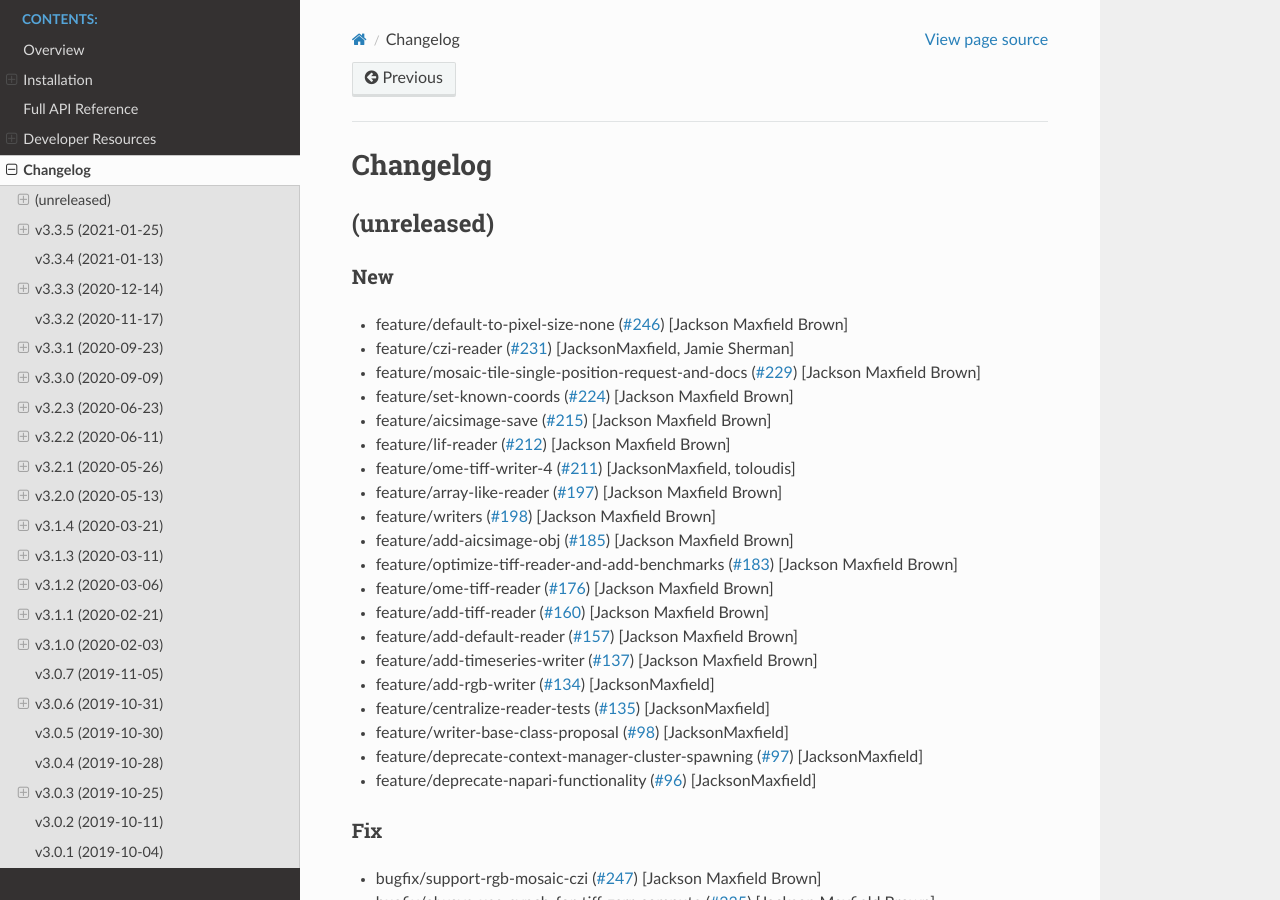
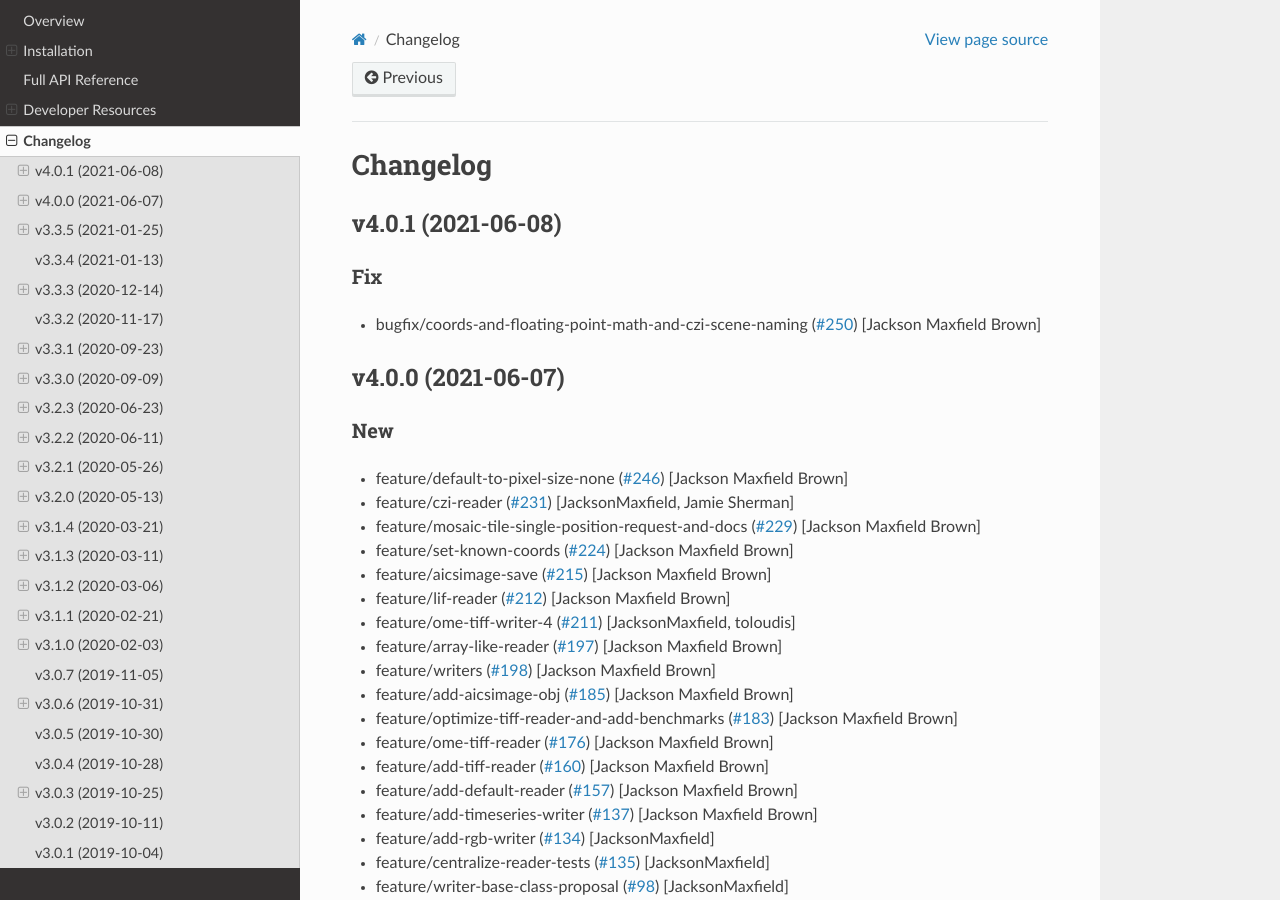
Before and after one commit to AllenCellModeling/aicsimageio, a Sphinx documentation site: the page built from docs/CHANGELOG.rst, in a window 1280 px wide and 900 px high. Built offline with Sphinx 7.4.7 and the Read the Docs theme 2.0.0, drawn with Linux system fonts in a browser that asks for light colours; pages that are not in the unit, such as notebooks, are missing from menus.

Commit message:
Bump version: 4.0.0 → 4.0.1

```diff
--- a/aicsimageio/__init__.py
+++ b/aicsimageio/__init__.py
@@ -13,7 +13,7 @@ __author__ = "Jackson Maxfield Brown, Allen Institute for Cell Science"
 __email__ = "jmaxfieldbrown@gmail.com, jamie.sherman@gmail.com, bowdenm@spu.edu"
 # Do not edit this string manually, always use bumpversion
 # Details in CONTRIBUTING.md
-__version__ = "4.0.0"
+__version__ = "4.0.1"
 
 
 def get_module_version() -> str:
--- a/cookiecutter.yaml
+++ b/cookiecutter.yaml
@@ -6,5 +6,5 @@ default_context:
     project_slug: "aicsimageio"
     project_short_description: "Image Reading, Metadata Conversion, and Image Writing for Microscopy Images in Pure Python"
     pypi_username: "aicspypi"
-    version: "4.0.0"
+    version: "4.0.1"
     open_source_license: "BSD license"
--- a/docs/CHANGELOG.rst
+++ b/docs/CHANGELOG.rst
@@ -1,8 +1,18 @@
 Changelog
 =========
 
-(unreleased)
-------------
+v4.0.1 (2021-06-08)
+-------------------
+
+Fix
+~~~
+- bugfix/coords-and-floating-point-math-and-czi-scene-naming  (`#250
+  <https://github.com/AllenCellModeling/aicsimageio/pull/250>`_)
+  [Jackson Maxfield Brown]
+
+
+v4.0.0 (2021-06-07)
+-------------------
 
 New
 ~~~
--- a/setup.cfg
+++ b/setup.cfg
@@ -1,5 +1,5 @@
 [bumpversion]
-current_version = 4.0.0
+current_version = 4.0.1
 parse = (?P<major>\d+)\.(?P<minor>\d+)\.(?P<patch>\d+)
 serialize = {major}.{minor}.{patch}
 commit = True
--- a/setup.py
+++ b/setup.py
@@ -115,6 +115,6 @@ setup(
     url="https://github.com/AllenCellModeling/aicsimageio",
     # Do not edit this string manually, always use bumpversion
     # Details in CONTRIBUTING.md
-    version="4.0.0",
+    version="4.0.1",
     zip_safe=False,
 )
```
